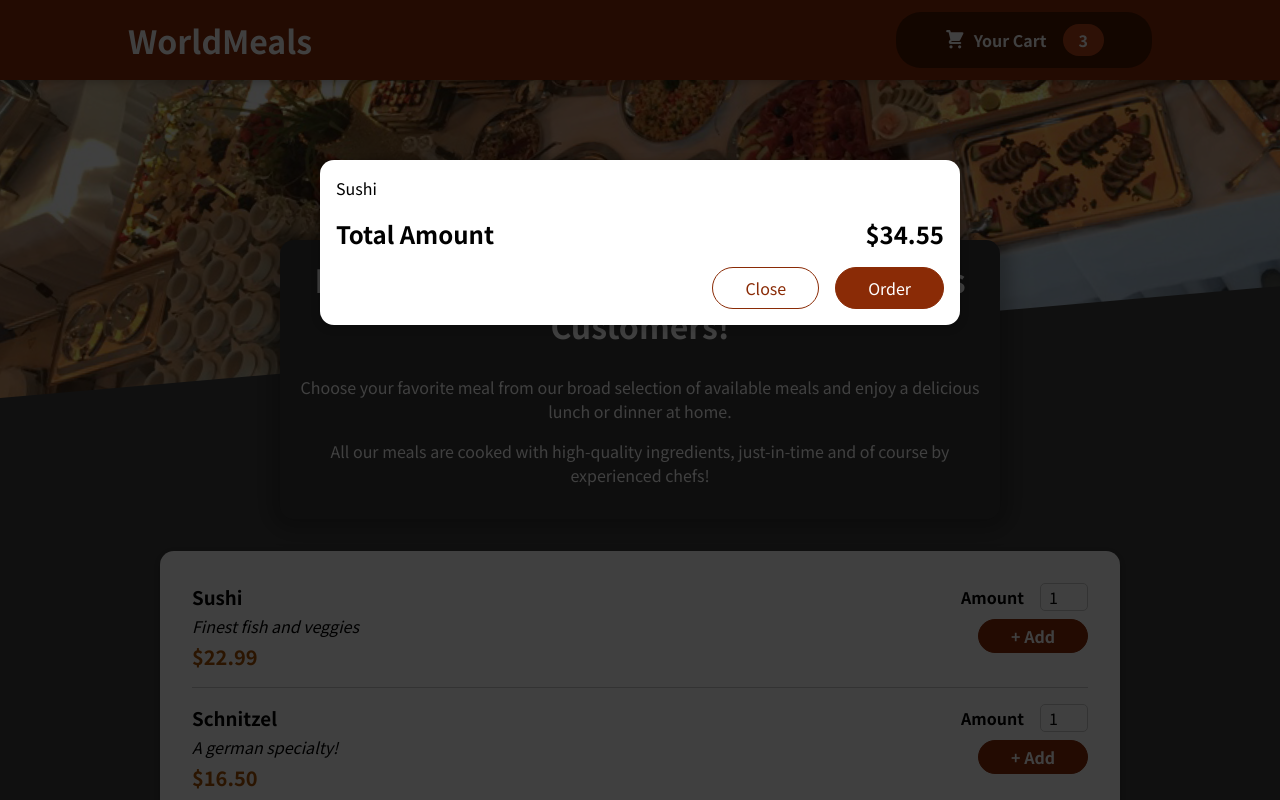
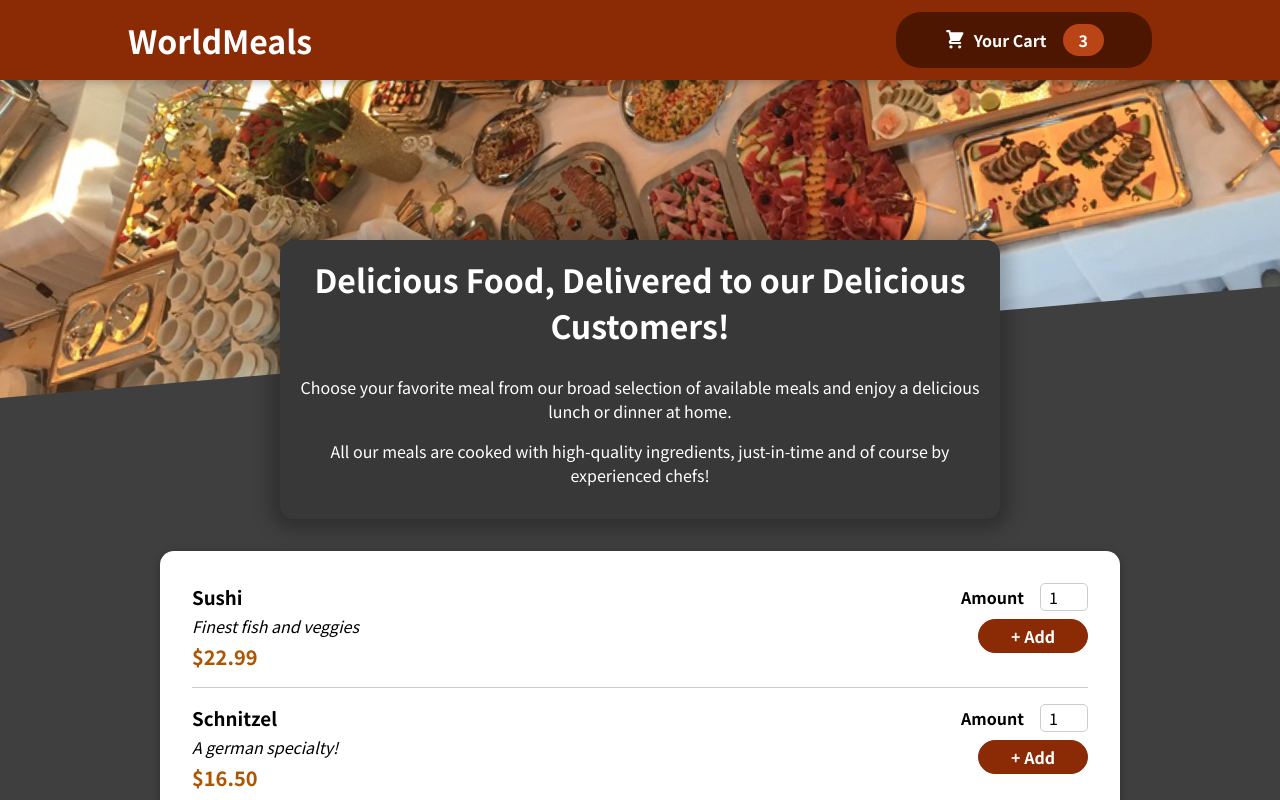
Before and after one commit to astathakis/AsianMeals-React, a React (Create React App) app: page / in a window 1280 px wide. Shown: the top 800 px of the page. Built offline with nearby package versions, Linux system fonts and the light colour scheme.

Commit message:
modal complete

```diff
--- a/src/App.js
+++ b/src/App.js
@@ -1,12 +1,23 @@
+import { useState } from 'react'
 import Cart from './components/Cart/Cart'
 import Header from './components/Layout/Header'
 import { Meals } from './components/Meals/Meals'
 
-function App() {
+const App = () => {
+  const [cartIsShown, setCartIsShown] = useState(false)
+
+  const showCartHandler = () => {
+    setCartIsShown(true)
+  }
+
+  const hideCartHandler = () => {
+    setCartIsShown(false)
+  }
+
   return (
     <>
-      <Cart />
-      <Header />
+      {!cartIsShown ? '' : <Cart onClose={hideCartHandler} />}
+      <Header onShowCart={showCartHandler} />
       <main>
         <Meals />
       </main>
--- a/src/components/Cart/Cart.js
+++ b/src/components/Cart/Cart.js
@@ -10,14 +10,16 @@
   )
 
   return (
-    <Modal>
+    <Modal onClose={props.onClose}>
       {cartItems}
       <div className={classes.total}>
         <span>Total Amount</span>
         <span>$34.55</span>
       </div>
       <div className={classes.actions}>
-        <button className={classes['button--alt']}>Close</button>
+        <button className={classes['button--alt']} onClick={props.onClose}>
+          Close
+        </button>
         <button className={classes.button}>Order</button>
       </div>
     </Modal>
--- a/src/components/Layout/Header.js
+++ b/src/components/Layout/Header.js
@@ -2,12 +2,12 @@
 import classes from './Header.module.css'
 import HeaderCartBtn from './HeaderCartBtn'
 
-const Header = () => {
+const Header = (props) => {
   return (
     <>
       <header className={classes.header}>
         <h1>WorldMeals</h1>
-        <HeaderCartBtn />
+        <HeaderCartBtn onClick={props.onShowCart} />
       </header>
       <div className={classes['main-image']}>
         <img src={mealsImage} alt="table of food" />
--- a/src/components/Layout/HeaderCartBtn.js
+++ b/src/components/Layout/HeaderCartBtn.js
@@ -1,8 +1,8 @@
 import CartIcon from '../Cart/CartIcon'
 import classes from './HeaderCartBtn.module.css'
-const HeaderCartBtn = () => {
+const HeaderCartBtn = (props) => {
   return (
-    <button className={classes.button}>
+    <button className={classes.button} onClick={props.onClick}>
       <span className={classes.icon}>
         <CartIcon />
       </span>
--- a/src/components/UI/Modal.js
+++ b/src/components/UI/Modal.js
@@ -2,7 +2,7 @@
 import ReactDOM from 'react-dom'
 
 const Backdrop = (props) => {
-  return <div className={classes.backdrop}></div>
+  return <div className={classes.backdrop} onClick={props.onClose}></div>
 }
 const ModalOverlay = (props) => {
   return (
@@ -18,7 +18,10 @@
 const Modal = (props) => {
   return (
     <>
-      {ReactDOM.createPortal(<Backdrop />, portalElement)}
+      {ReactDOM.createPortal(
+        <Backdrop onClose={props.onClose} />,
+        portalElement
+      )}
       {ReactDOM.createPortal(
         <ModalOverlay>{props.children}</ModalOverlay>,
         portalElement
```
